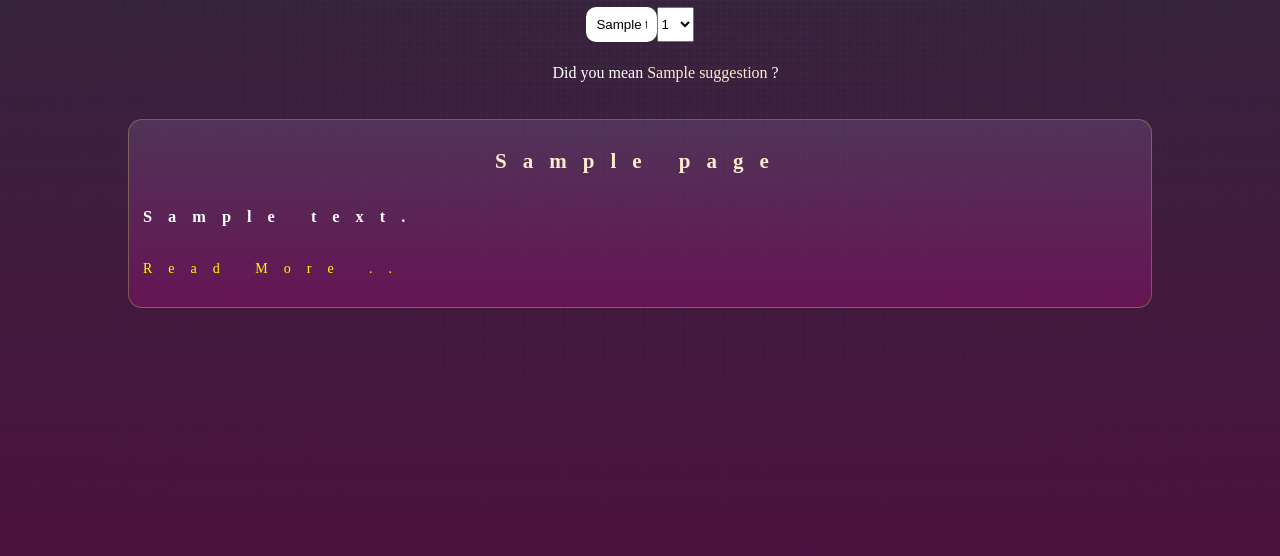
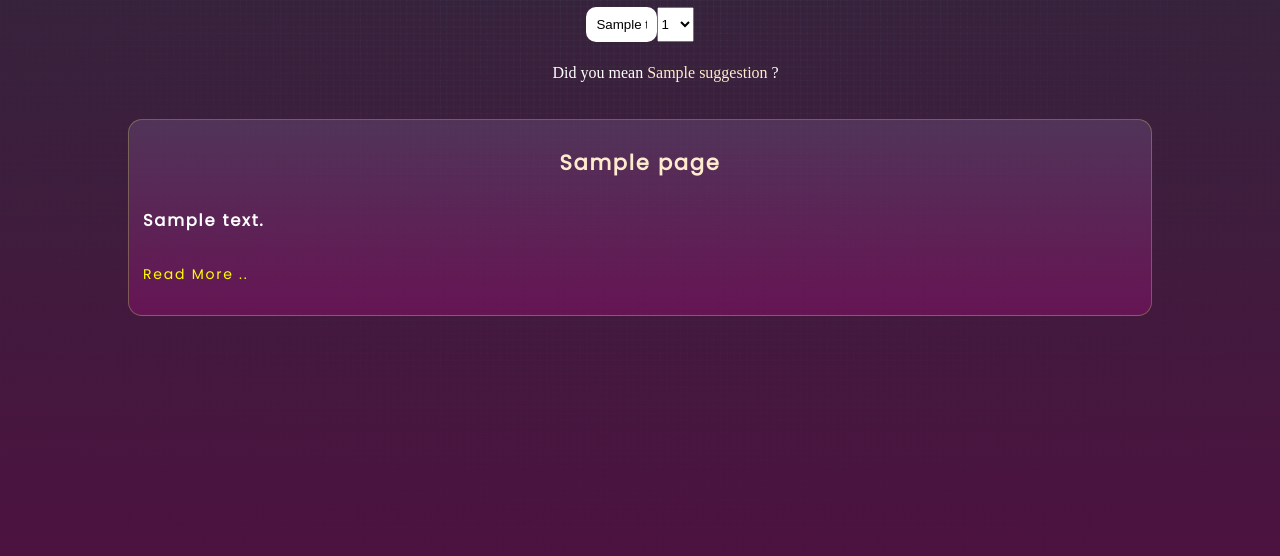
Before and after one commit to akku127/Wiki-Search, a Django app: template app/templates/app/index.html in a window 1280 px wide. Shown: the part 80-636 px from the top of the page. Run offline with Django 3.2, Linux system fonts and the light colour scheme; the template is opened without the code that fills it: most values are stand-ins (such as "Sample title", 1, 10 or a date in 2020); some libraries are stand-ins or nearby versions.

Commit message:
Fixed font

```diff
--- a/app/static/css/style.css
+++ b/app/static/css/style.css
@@ -84,7 +84,7 @@ nav li{
 }
 
 .row1{
-
+    font-family: 'Poppins', sans-serif;
     width: 80%;
     border: 1px solid rgba(156, 156, 92, 0.5);
     border-radius: 1em;
@@ -92,8 +92,8 @@ nav li{
     margin-top: 1.5em;
     flex-direction: column;
     font-size: 14px;
-    line-height: 1.5em;
-    letter-spacing: 1rem;
+    line-height: 1.7em;
+    letter-spacing: 0.11rem;
     padding: 1em;
     background: linear-gradient(to bottom, rgba(102, 73, 116, 0.5), rgba(117, 19, 93, 0.7));
     z-index: 1;
--- a/app/templates/app/index.html
+++ b/app/templates/app/index.html
@@ -6,6 +6,10 @@
     <meta http-equiv="X-UA-Compatible" content="IE=edge" />
     <meta name="viewport" content="width=device-width, initial-scale=1.0" />
     <link rel="stylesheet" href="{% static 'css/style.css' %}" />
+
+<link rel="preconnect" href="https://fonts.googleapis.com">
+<link rel="preconnect" href="https://fonts.gstatic.com" crossorigin>
+<link href="https://fonts.googleapis.com/css2?family=Poppins&display=swap" rel="stylesheet">
     <title>Wiki_Search</title>
   </head>
   <body>
```
